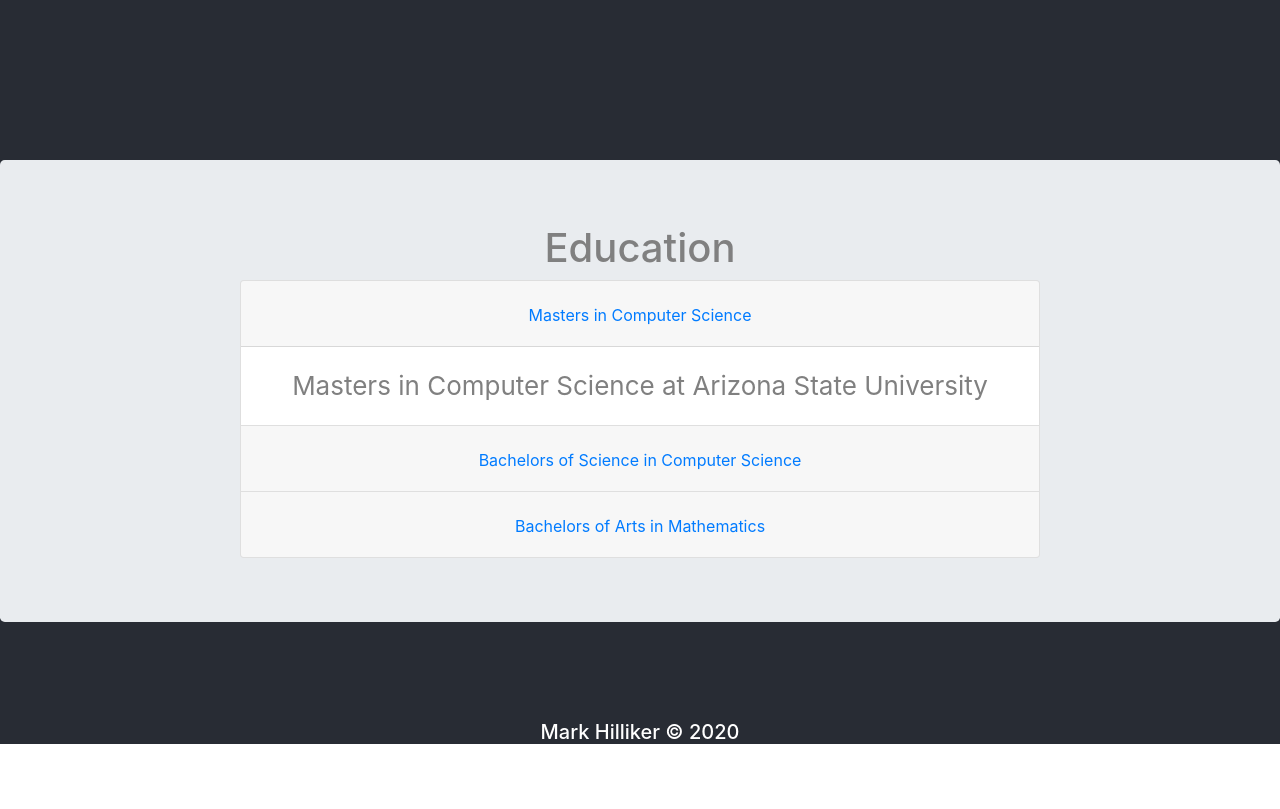
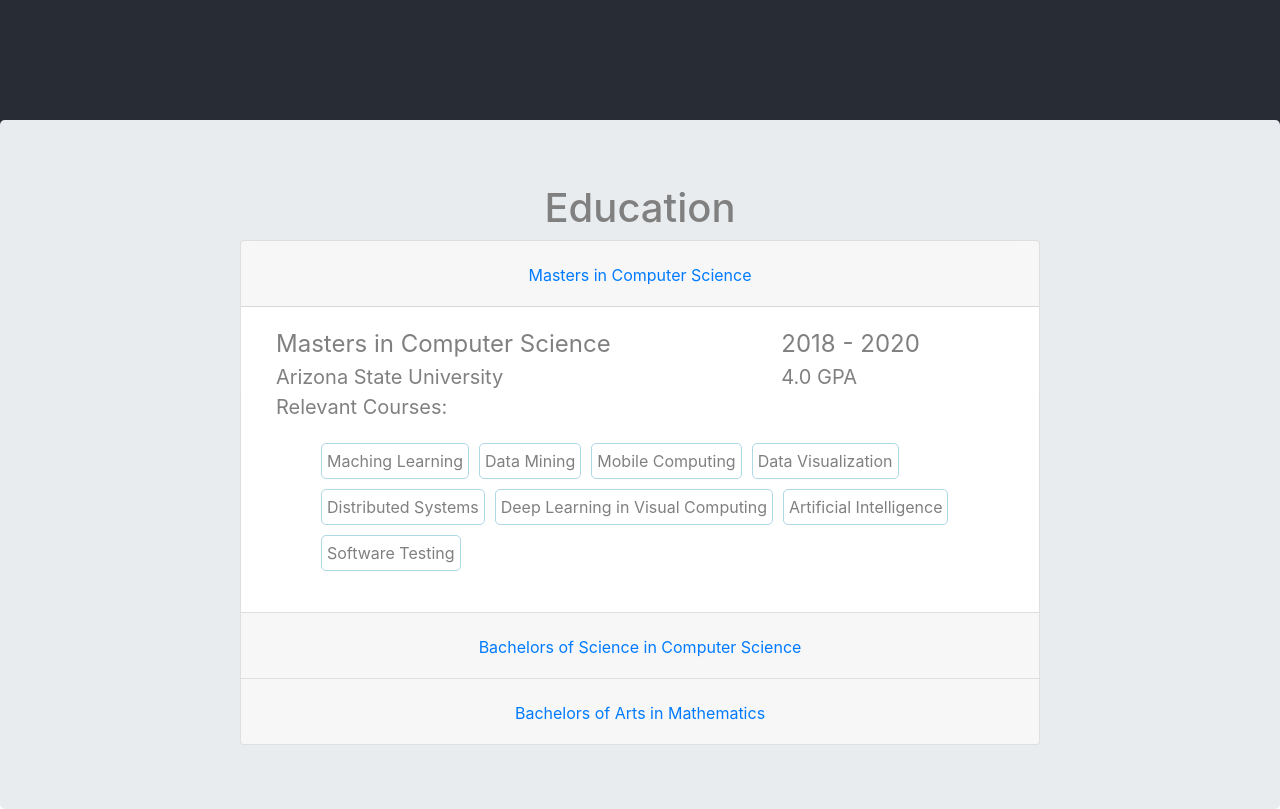
Before and after one commit to mhilliker/my-page, a React (Create React App) app in the folder my-site/: page / in a window 1280 px wide. Shown: the part 880-1689 px from the top of the page. Before the commit the page ends 1632 px from the top, so only its background shows below. Built offline with nearby package versions, Linux system fonts and the light colour scheme.

Commit message:
add education info
still need to update course lists

```diff
--- a/my-site/src/assets/styles/main.scss
+++ b/my-site/src/assets/styles/main.scss
@@ -58,7 +58,7 @@
   }
 
   .fullscreenContent {
-    margin-top: 30vh;
+    margin-top: 25vh;
     color: grey;
   }
 
@@ -84,4 +84,34 @@
     margin-left: auto;
     margin-right: auto;
     color: grey;
+
+    .educationInfoGroup {
+      text-align: left;
+
+      .titleRow {
+        font-size: 1.5rem;
+      }
+
+      .schoolRow {
+        font-size: 1.25rem;
+      }
+
+      .courseRow {
+
+        p {
+        font-size: 1.25rem;
+        }
+        .courseList {
+          font-size: 1rem;
+
+          li {
+            display: inline-block;
+            margin: 5px;
+            padding: 5px;
+            border: lightblue 1px solid;
+            border-radius: 5px;
+          }
+        }
+      }
+    }
   }
--- a/my-site/src/components/education.jsx
+++ b/my-site/src/components/education.jsx
@@ -3,6 +3,9 @@
 import Accordion from 'react-bootstrap/Accordion';
 import Card from 'react-bootstrap/Card';
 import Button from 'react-bootstrap/Button';
+import Container from 'react-bootstrap/Container';
+import Row from 'react-bootstrap/Row';
+import Col from 'react-bootstrap/Col';
 
 import FullscreenItem from './fullscreenitem';
 
@@ -11,9 +14,9 @@
         return (
             <FullscreenItem id="educationPage">
                 <div className="educationPage fullscreenContent">
-                <Jumbotron>
-                    <h1>Education</h1>
-                    <EducationAccordion />
+                    <Jumbotron>
+                        <h1>Education</h1>
+                        <EducationAccordion />
                     </Jumbotron>
                 </div >
             </FullscreenItem >
@@ -31,7 +34,11 @@
                                 </Accordion.Toggle>
                 </Card.Header>
                 <Accordion.Collapse eventKey="0">
-                    <Card.Body>Masters in Computer Science at Arizona State University</Card.Body>
+                    <Card.Body>
+                        <EducationInfoGroup degree="Masters in Computer Science" date="2018 - 2020" school="Arizona State University" gpa="4.0"
+                            courses={["Maching Learning", "Data Mining", "Mobile Computing", "Data Visualization", "Distributed Systems",
+                            "Deep Learning in Visual Computing", "Artificial Intelligence", "Software Testing"]} />
+                    </Card.Body>
                 </Accordion.Collapse>
             </Card>
             <Card>
@@ -41,7 +48,11 @@
                                 </Accordion.Toggle>
                 </Card.Header>
                 <Accordion.Collapse eventKey="1">
-                    <Card.Body>Bachelors of Science in Computer Science at ASU</Card.Body>
+                    <Card.Body>
+                    <EducationInfoGroup degree="BS in Computer Science" date="2013 - 2016" school="Arizona State University" gpa="3.73"
+                            courses={["Maching Learning", "Data Mining", "Mobile Computing", "Data Visualization", "Distributed Systems",
+                            "Deep Learning in Visual Computing", "Artificial Intelligence", "Software Testing"]} />
+                    </Card.Body>
                 </Accordion.Collapse>
             </Card>
             <Card>
@@ -51,7 +62,11 @@
                                 </Accordion.Toggle>
                 </Card.Header>
                 <Accordion.Collapse eventKey="2">
-                    <Card.Body>Bachelors of Arts in Mathematics at ASU</Card.Body>
+                    <Card.Body>
+                    <EducationInfoGroup degree="BA in Mathematics" date="2013 - 2016" school="Arizona State University" gpa="3.73"
+                            courses={["Maching Learning", "Data Mining", "Mobile Computing", "Data Visualization", "Distributed Systems",
+                            "Deep Learning in Visual Computing", "Artificial Intelligence", "Software Testing"]} />
+                    </Card.Body>
                 </Accordion.Collapse>
             </Card>
         </Accordion>
@@ -59,4 +74,31 @@
     );
 }
 
+function EducationInfoGroup(props) {
+
+    const listItems = [];
+    for(const course of props.courses){
+        listItems.push(<li>{course}</li>);
+    }
+
+    return (
+        <Container className="educationInfoGroup">
+            <Row className="titleRow">
+                <Col sm={8}>{props.degree}</Col>
+                <Col sm={4}>{props.date}</Col>
+            </Row>
+            <Row className="schoolRow">
+                <Col sm={8}>{props.school}</Col>
+                <Col sm={4}>{props.gpa} GPA</Col>
+            </Row>
+            <Row>
+                <Col className="courseRow">
+                    <p>Relevant Courses:</p>
+                    <ul className="courseList">{listItems}</ul>
+                </Col>
+            </Row>
+        </Container>
+    );
+}
+
 export default Education;
```
